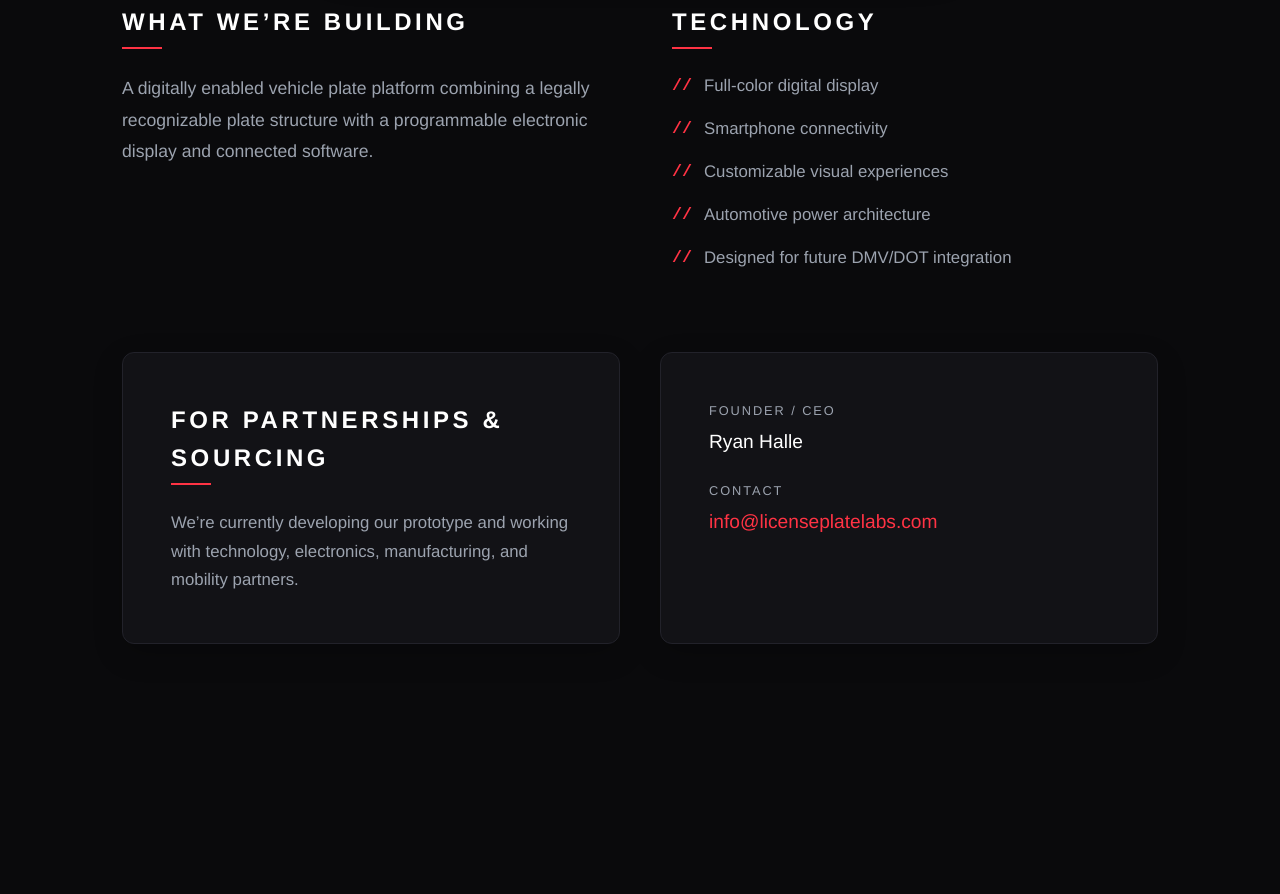
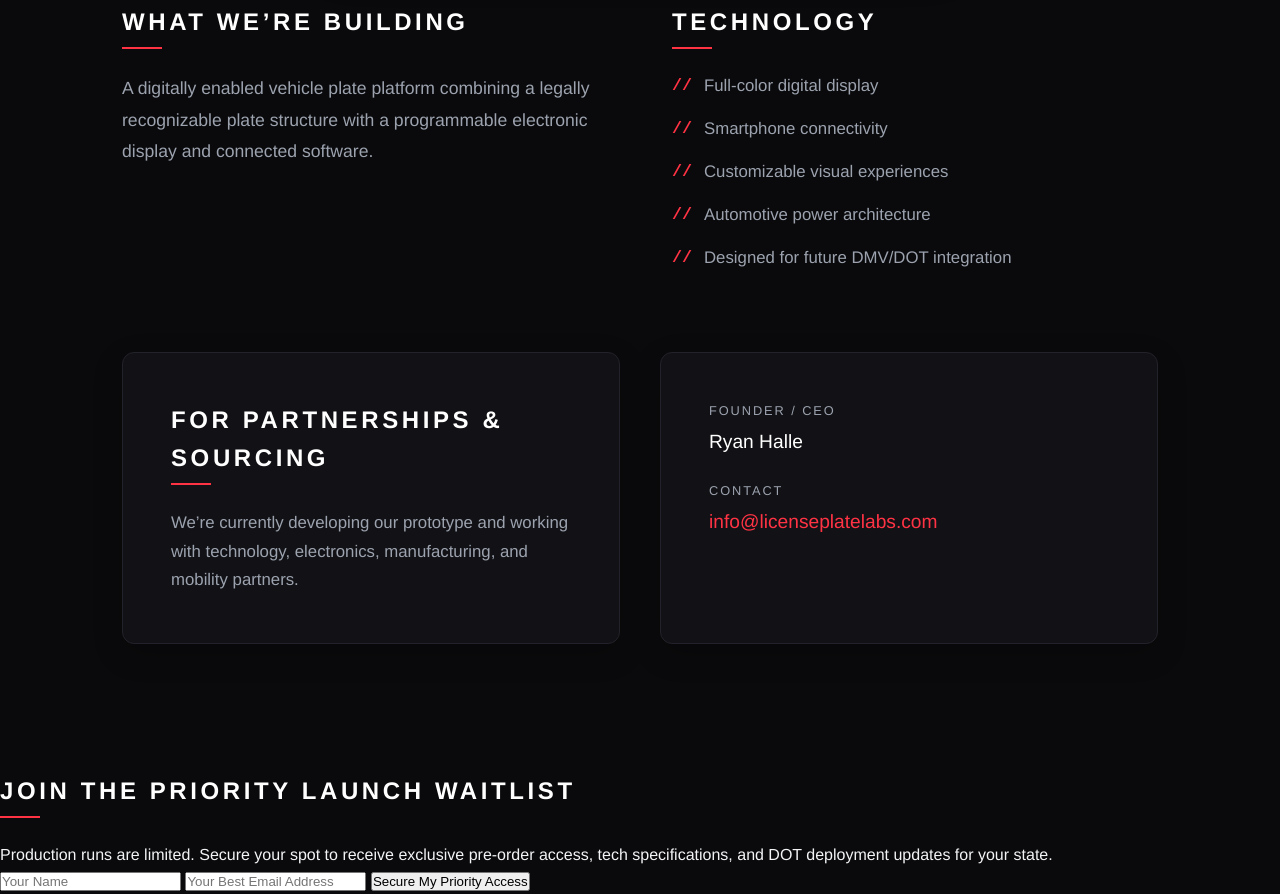
Before and after one commit to RyanHalle/licenseplatelabs, a plain HTML site: page index.html in a window 1280 px wide. Shown: the part 742-1636 px from the top of the page. Before the commit the page ends 1514 px from the top, so only its background shows below. Drawn offline with Linux system fonts and the light colour scheme.

Commit message:
Add files via upload

```diff
--- a/index.html
+++ b/index.html
@@ -293,6 +293,16 @@
             </div>
         </div>
     </div>
+<section>
+    <h2>Join the Priority Launch Waitlist</h2>
+    <p>Production runs are limited. Secure your spot to receive exclusive pre-order access, tech specifications, and DOT deployment updates for your state.</p>
+
+    <form action="#" method="POST">
+        <input type="text" name="name" placeholder="Your Name" required>
+        <input type="email" name="email" placeholder="Your Best Email Address" required>
+        <button type="submit">Secure My Priority Access</button>
+    </form>
+</section>
 
 </body>
 </html>
```
